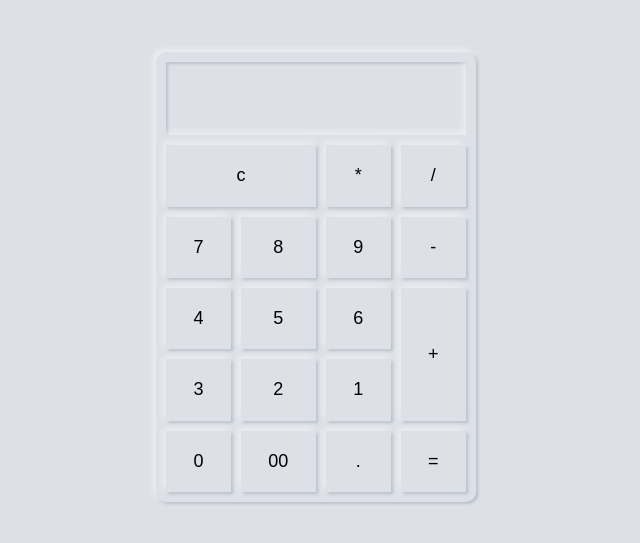
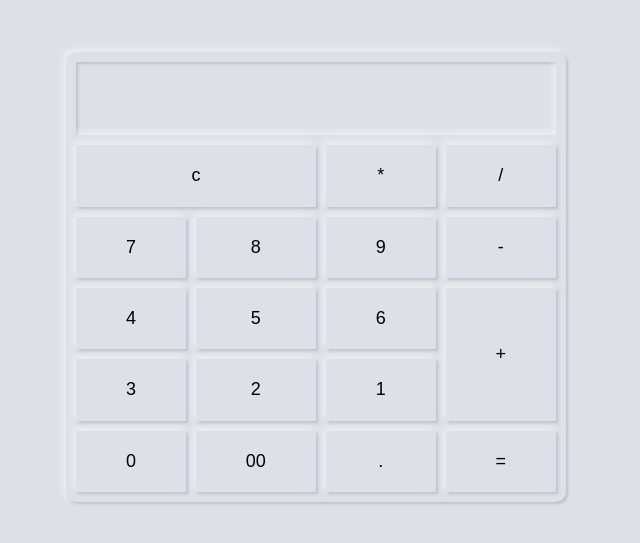
Before and after one commit to Simple672/Simple672.github.io, a plain HTML site: page index.html in a window 1280 px wide. Shown: the part 123-666 px from the top of the page, without its empty margins (324-964 px from the left). Drawn offline with Linux system fonts and the light colour scheme.

Commit message:
Update style.css
calculator {
width: 500px;
}

```diff
--- a/style.css
+++ b/style.css
@@ -15,7 +15,7 @@
   }
 
   .calculator {
-    width: 320px;
+    width: 500px;
     height: 450px;
     padding: 10px;
     text-align: center;
```
